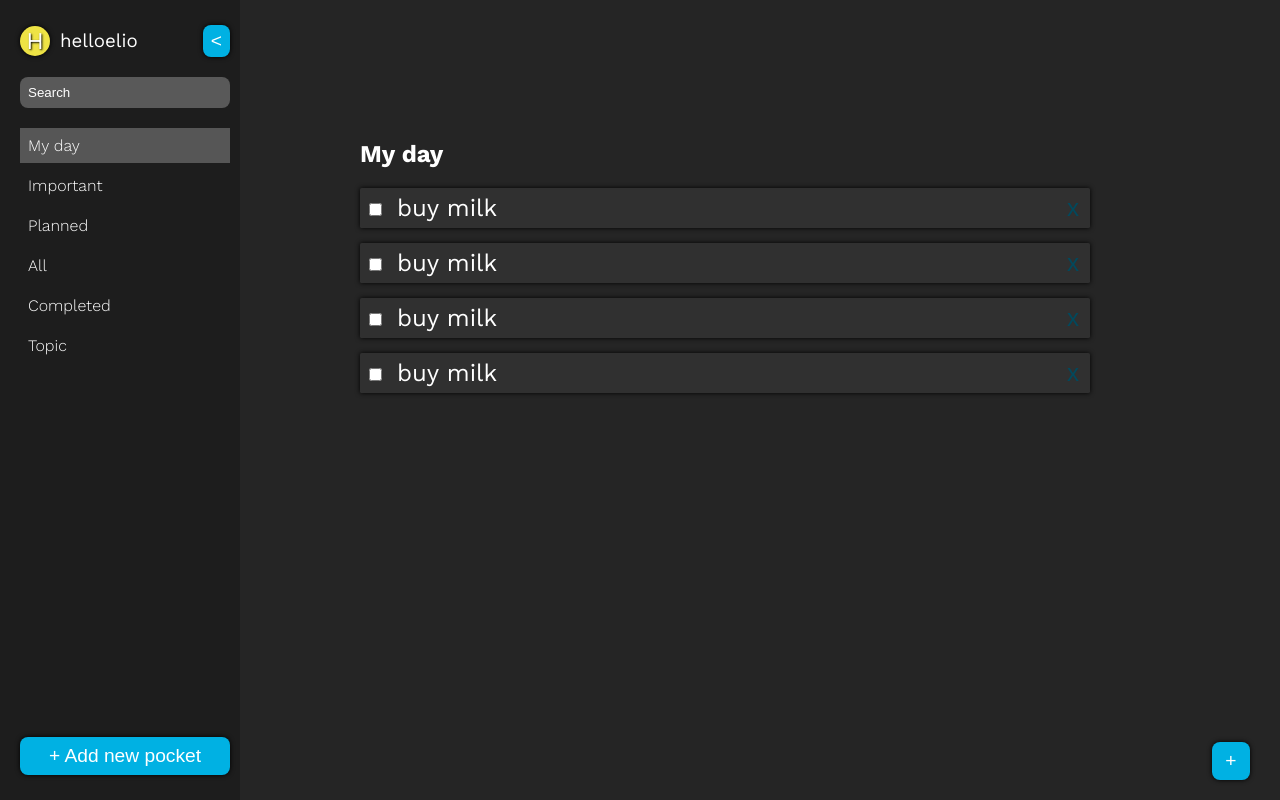
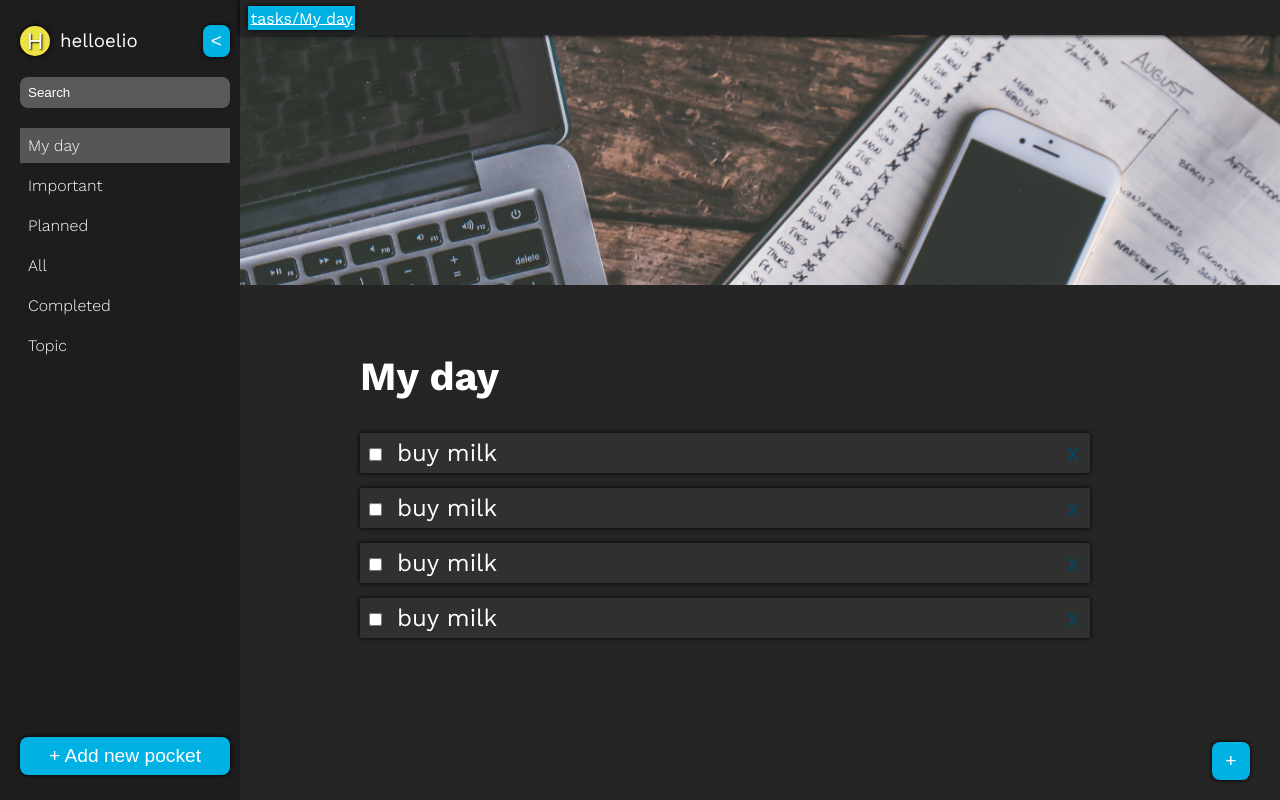
Before and after one commit to helloelio/task-manager, a React (Create React App) app: page /tasks/myday in a window 1280 px wide. Built offline with nearby package versions, Linux system fonts and the light colour scheme.

Commit message:
Add BreadCrumbs, Background, to pocket content

```diff
--- a/src/components/main/Main.js
+++ b/src/components/main/Main.js
@@ -1,16 +1,34 @@
 import './Main.css';
 import TaskItem from './tasks/taskItem.js';
+import Breadcrumbs from './breadcrumbs/BreadCrumbs';
+import Background from './assets/pocket-bg.jpg';
 
 function Main(props) {
+  const bg = {
+    background: `url('${Background}')`,
+    height: '250px',
+    width: '100%',
+    position: 'absolute',
+    top: '35px',
+    left: '0',
+    backgroundSize: '100%',
+  };
+
   return (
-    <main className='main'>
-      <h2>{props.title}</h2>
+    <main className='main' id='main'>
+      <Breadcrumbs breadcrumbs={props.title} scrollToTop={props.scrollToTop} />
+      <div className='pocket-bg' style={bg}></div>
+      <h2 className='main__title'>{props.title}</h2>
       <ul>
         {props.tasks.map((task) => {
           return <TaskItem id={task.id} task={task.task} key={task.id} />;
         })}
       </ul>
-      <button className='btn btn-main' onClick={() => props.modalOpen('TASK')}>
+      <button
+        className='btn btn-main'
+        onClick={() => props.modalOpen('TASK')}
+        title='Click to add new task in current pocket'
+      >
         +
       </button>
     </main>
```
